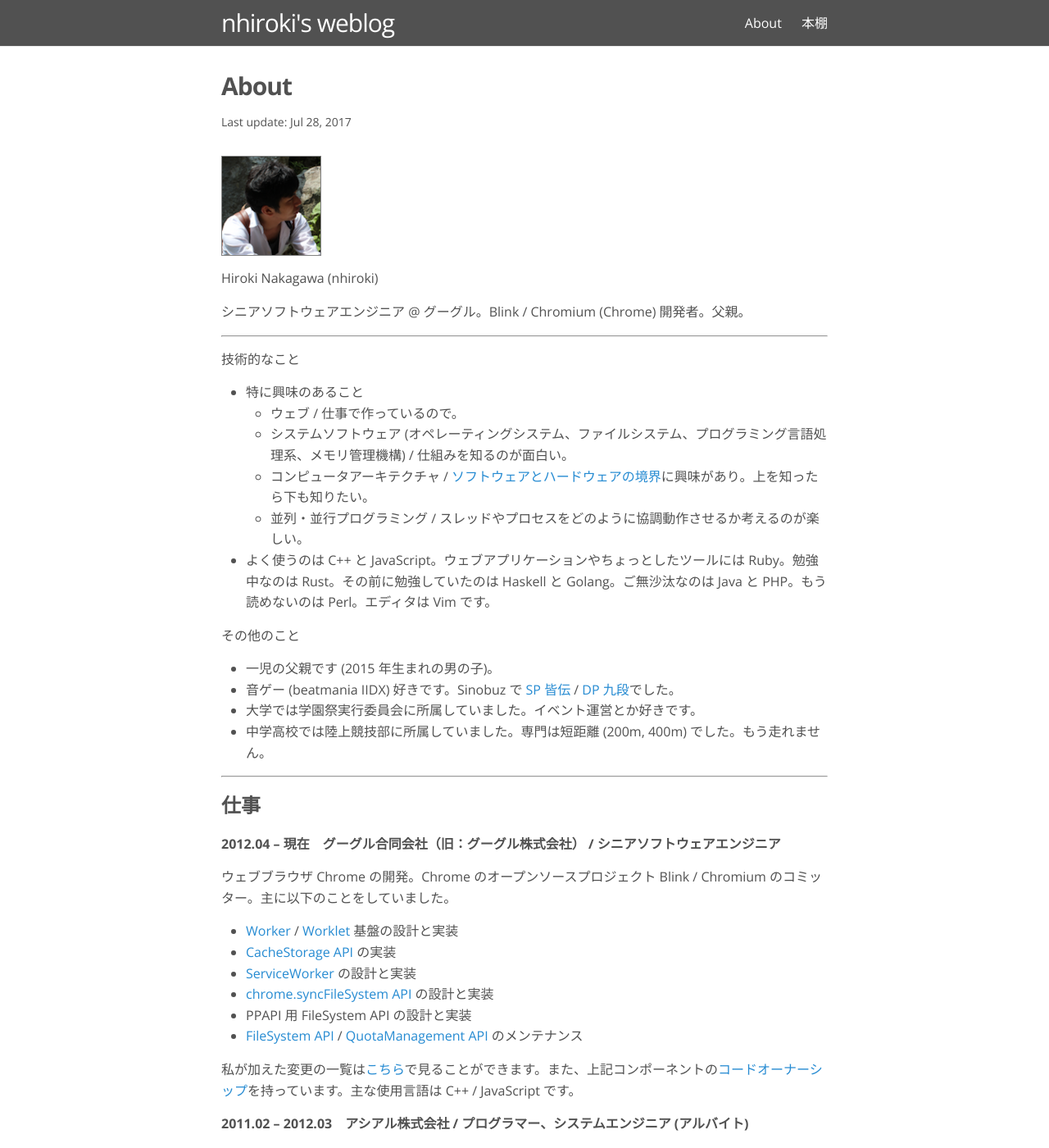
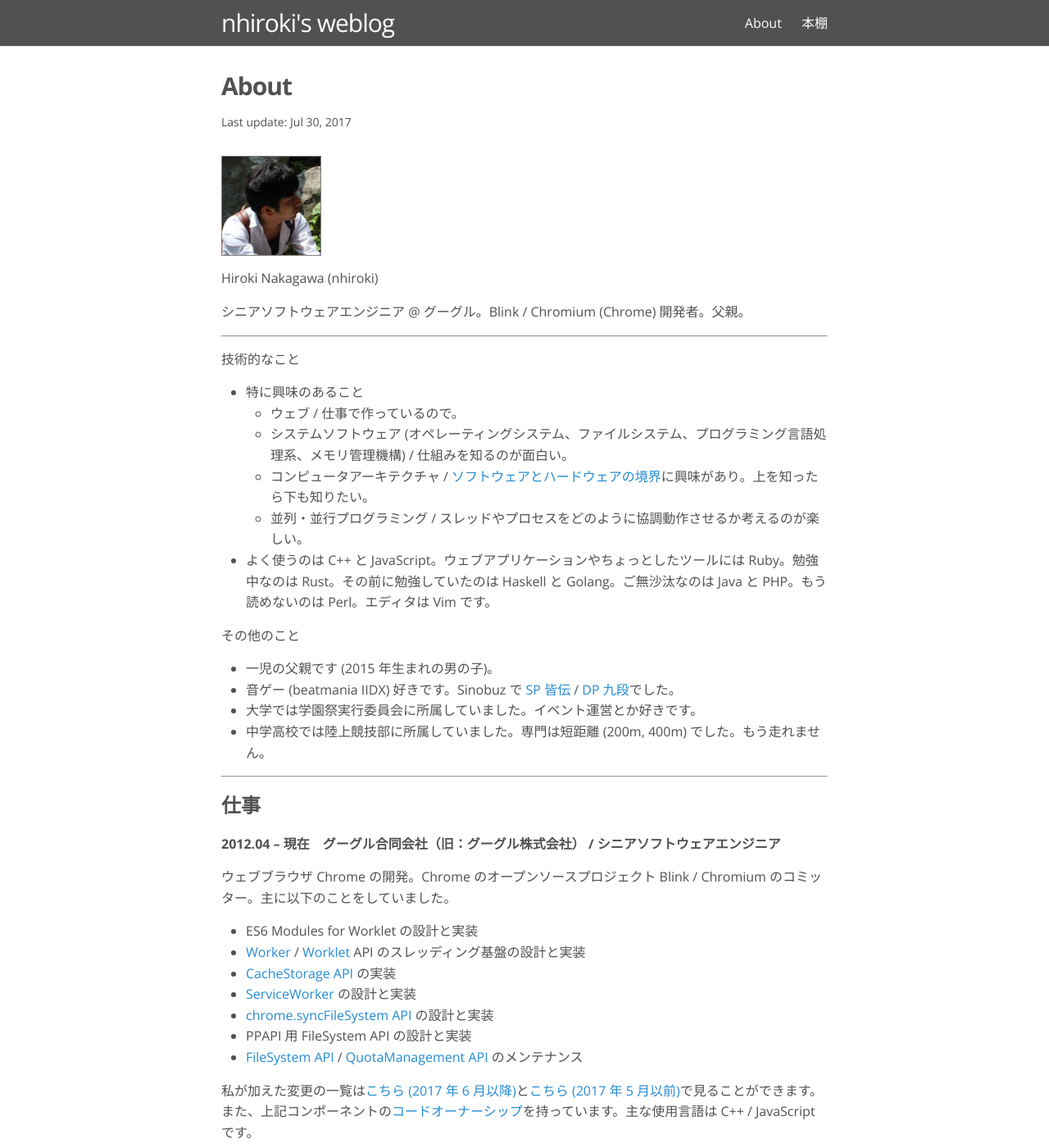
Before and after one commit to nhiroki/nhiroki.github.io, a Jekyll site: the page built from about.md, in a window 1280 px wide and 1400 px high. Shown: the whole window at 82% size. Built offline with Jekyll 4.4.1, drawn with Linux system fonts in a browser that asks for light colours.

Commit message:
Update work experiences

```diff
--- a/about.md
+++ b/about.md
@@ -1,7 +1,7 @@
 ---
 layout: page
 title: About
-date: 2017/07/28
+date: 2017/07/30
 permalink: /about/
 ---
 
@@ -37,14 +37,15 @@
 
 ウェブブラウザ Chrome の開発。Chrome のオープンソースプロジェクト Blink / Chromium のコミッター。主に以下のことをしていました。
 
-* [Worker](https://html.spec.whatwg.org/multipage/workers.html#workers) / [Worklet](https://drafts.css-houdini.org/worklets/) 基盤の設計と実装
+* ES6 Modules for Worklet の設計と実装
+* [Worker](https://html.spec.whatwg.org/multipage/workers.html#workers) / [Worklet](https://drafts.css-houdini.org/worklets/) API のスレッディング基盤の設計と実装
 * [CacheStorage API](https://slightlyoff.github.io/ServiceWorker/spec/service_worker/#cache-objects) の実装
 * [ServiceWorker](https://slightlyoff.github.io/ServiceWorker/spec/service_worker/) の設計と実装
 * [chrome.syncFileSystem API](https://developer.chrome.com/apps/syncFileSystem) の設計と実装
 * PPAPI 用 FileSystem API の設計と実装
 * [FileSystem API](https://www.w3.org/TR/file-system-api/) / [QuotaManagement API](http://w3c.github.io/quota-api/) のメンテナンス
 
-私が加えた変更の一覧は[こちら](https://codereview.chromium.org/search?closed=1&owner=nhiroki%40chromium.org&reviewer=&cc=&repo_guid=&base=&project=&private=1&commit=1&created_before=&created_after=&modified_before=&modified_after=&order=&format=html&keys_only=False&with_messages=False&cursor=&limit=200)で見ることができます。また、上記コンポーネントの[コードオーナーシップ](https://www.chromium.org/developers/owners-files)を持っています。主な使用言語は C++ / JavaScript です。
+私が加えた変更の一覧は[こちら (2017 年 6 月以降)](https://chromium-review.googlesource.com/q/owner:nhiroki%2540chromium.org)と[こちら (2017 年 5 月以前)](https://codereview.chromium.org/search?closed=1&owner=nhiroki%40chromium.org&reviewer=&cc=&repo_guid=&base=&project=&private=1&commit=1&created_before=&created_after=&modified_before=&modified_after=&order=&format=html&keys_only=False&with_messages=False&cursor=&limit=200)で見ることができます。また、上記コンポーネントの[コードオーナーシップ](https://www.chromium.org/developers/owners-files)を持っています。主な使用言語は C++ / JavaScript です。
 
 **2011.02 -- 2012.03　アシアル株式会社 / プログラマー、システムエンジニア (アルバイト)**
 
```
